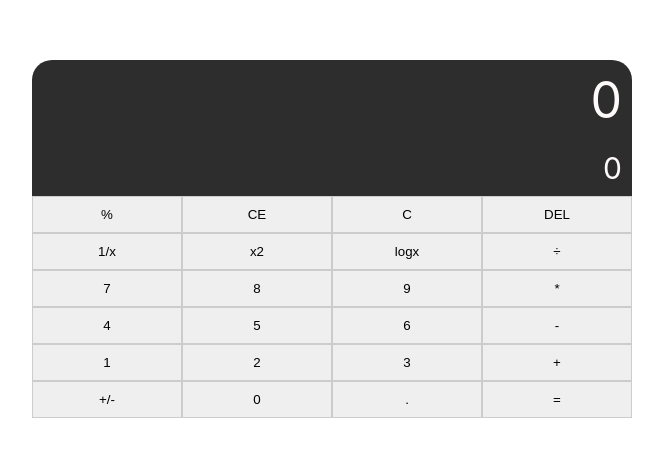
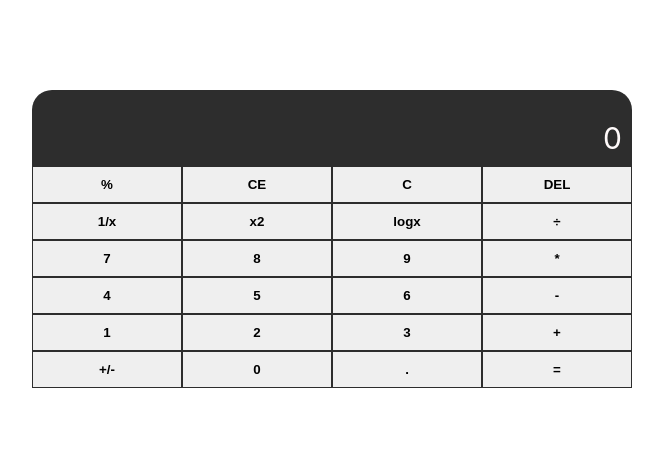
Before and after one commit to majid-amini/react-calculator, a React (Create React App) app: page / in a window 1280 px wide. Shown: the part 161-618 px from the top of the page, without its empty margins (308-971 px from the left). Built offline with nearby package versions, Linux system fonts and the light colour scheme.

Commit message:
numbers function added to append numbers to display

```diff
--- a/src/App.css
+++ b/src/App.css
@@ -19,11 +19,13 @@
   font-size: 5rem;
   text-align: right;
   padding: 1rem;
+  word-wrap: break-word;
 }
 .displayBottom .currentNumbers {
   font-size: 3rem;
   text-align: right;
   padding: 1rem;
+  word-wrap: break-word;
 }
 
 .operatorContainer {
@@ -32,11 +34,10 @@
 }
 .operatorContainer button {
   padding: 1rem;
-  /* border: none; */
-  /* outline: none; */
-  border: 0.1rem solid #ccc;
+  border: 0.1rem solid #2d2d2d;
   cursor: pointer;
   transition: all 0.3s linear;
+  font-weight: bold;
 }
 .operatorContainer button:hover {
   opacity: 0.75;
--- a/src/App.js
+++ b/src/App.js
@@ -1,13 +1,20 @@
 import "./App.css";
+import { useState } from "react";
+function App() {
+  const [currentDisplay,setCurrentDisplay] = useState([])
 
-function App() {
+  const numbers = (e) => {
+    let value = e.target.innerText;
+    setCurrentDisplay(currentDisplay + value)
+
+  }
   return (
     <div className="App">
       <div className="calculatorContainer">
         <div className="displayContainer">
           <div className="displayTop"></div>
           <div className="displayBottom">
-            <span className="prevNumbers">0</span>
+            <span  className="prevNumbers">{currentDisplay}</span>
             <span className="currentNumbers">0</span>
           </div>
         </div>
@@ -20,20 +27,20 @@ function App() {
           <button>x2</button>
           <button>logx</button>
           <button>÷</button>
-          <button>7</button>
-          <button>8</button>
-          <button>9</button>
+          <button onClick={numbers}>7</button>
+          <button onClick={numbers}>8</button>
+          <button onClick={numbers}>9</button>
           <button>*</button>
-          <button>4</button>
-          <button>5</button>
-          <button>6</button>
+          <button onClick={numbers}>4</button>
+          <button onClick={numbers}>5</button>
+          <button onClick={numbers}>6</button>
           <button>-</button>
-          <button>1</button>
-          <button>2</button>
-          <button>3</button>
-          <button>+</button>
-          <button>+/-</button>
-          <button>0</button>
+          <button onClick={numbers}>1</button>
+          <button onClick={numbers}>2</button>
+          <button onClick={numbers}>3</button>
+          <button >+</button>
+          <button >+/-</button>
+          <button onClick={numbers}>0</button>
           <button>.</button>
           <button>=</button>
         </div>
```
